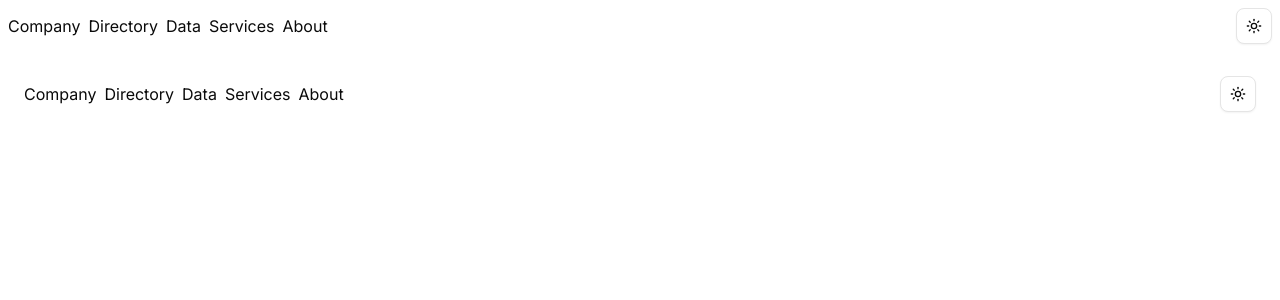
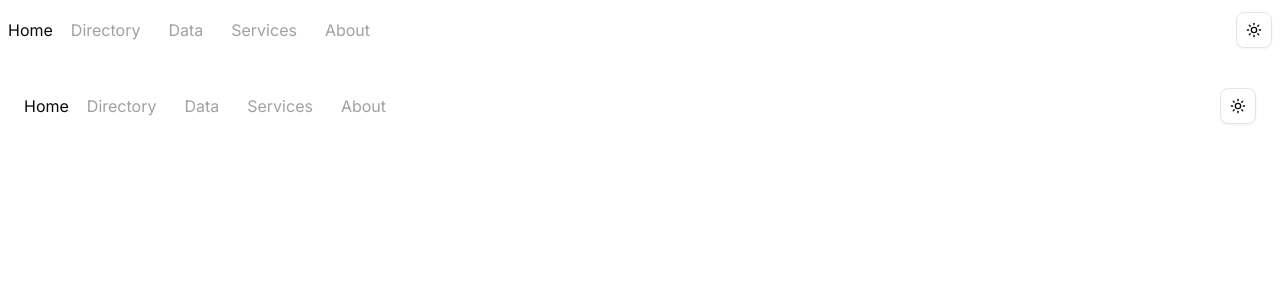
Before and after one commit to guitar6029/company-app, a Next.js app: page /components/Header in a window 1280 px wide. Shown: the top 300 px of the page. Built offline with nearby package versions, Linux system fonts and the light colour scheme.

Commit message:
style: updated header links style

```diff
--- a/src/app/components/Header/page.tsx
+++ b/src/app/components/Header/page.tsx
@@ -1,15 +1,48 @@
+"use client";
+
 import Link from "next/link";
 import { ModeToggle } from "../DarkModeToggle/Toggler";
+import { usePathname } from "next/navigation";
 export default function Header() {
+  const currentPath = usePathname();
+
+  function getLinkStyle(path: string) {
+    if (path === currentPath) {
+      return "text-neutral-50 border-2 border-neutral-50";
+    }
+
+    return "text-neutral-400 border-2 border-transparent";
+  }
+
   return (
     <header>
       <nav className="flex flex-row items-center justify-between p-2 dark:bg-neutral-900">
         <div className="flex flex-row items-center gap-2">
-          <Link href="/">Company </Link>
-          <Link href="/directory">Directory </Link>
-          <Link href="/data">Data</Link>
-          <Link href="/services">Services </Link>
-          <Link href="/about">About </Link>
+          <Link href="/">Home</Link>
+          <Link
+            href="/directory"
+            className={`${getLinkStyle("/directory")} rounded-xl p-2`}
+          >
+            Directory{" "}
+          </Link>
+          <Link
+            href="/data"
+            className={`${getLinkStyle("/data")} rounded-xl p-2`}
+          >
+            Data
+          </Link>
+          <Link
+            href="/services"
+            className={`${getLinkStyle("/services")} rounded-xl p-2`}
+          >
+            Services{" "}
+          </Link>
+          <Link
+            href="/about"
+            className={`${getLinkStyle("/about")} rounded-xl p-2`}
+          >
+            About{" "}
+          </Link>
         </div>
 
         <div className="flex items-center gap-2">
```
